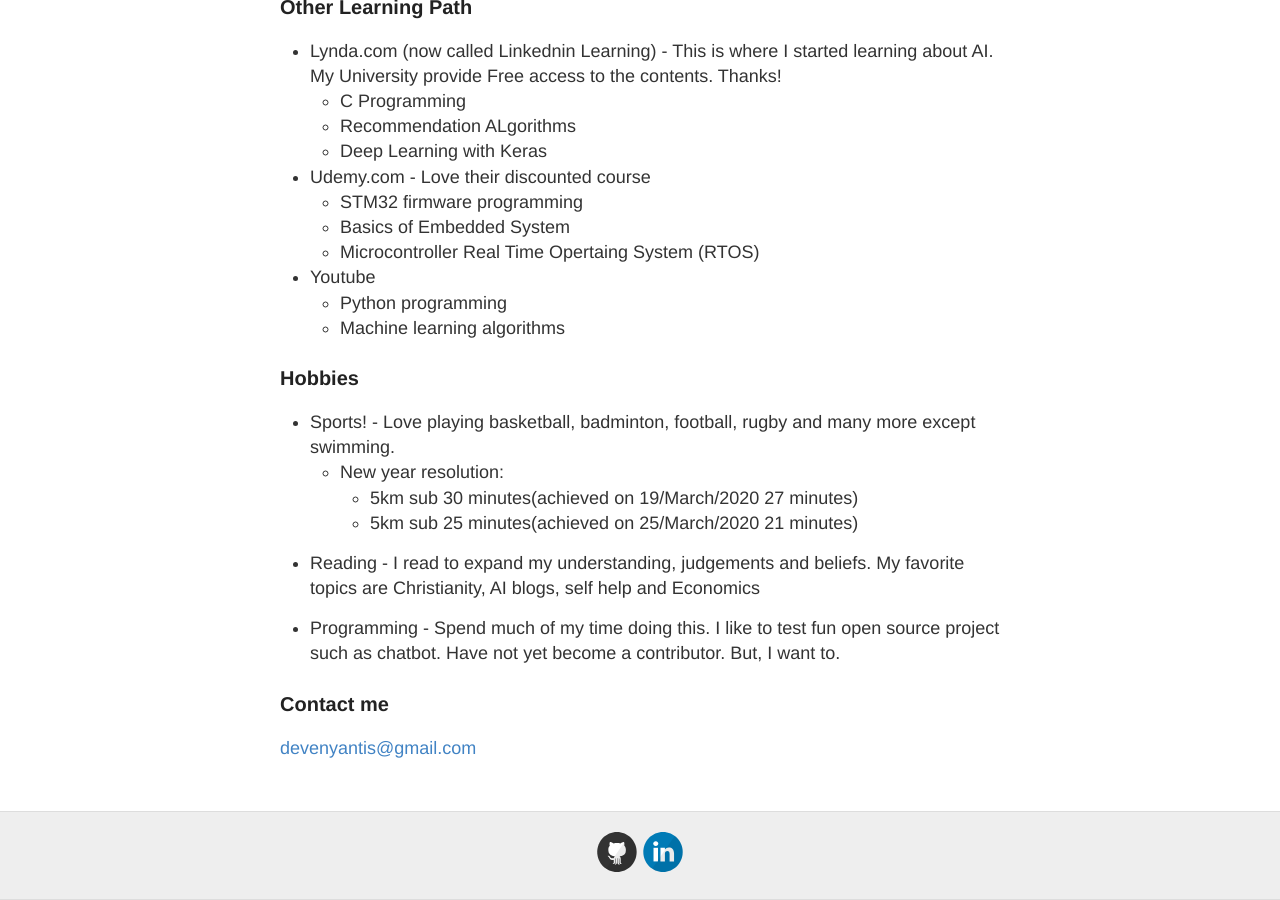
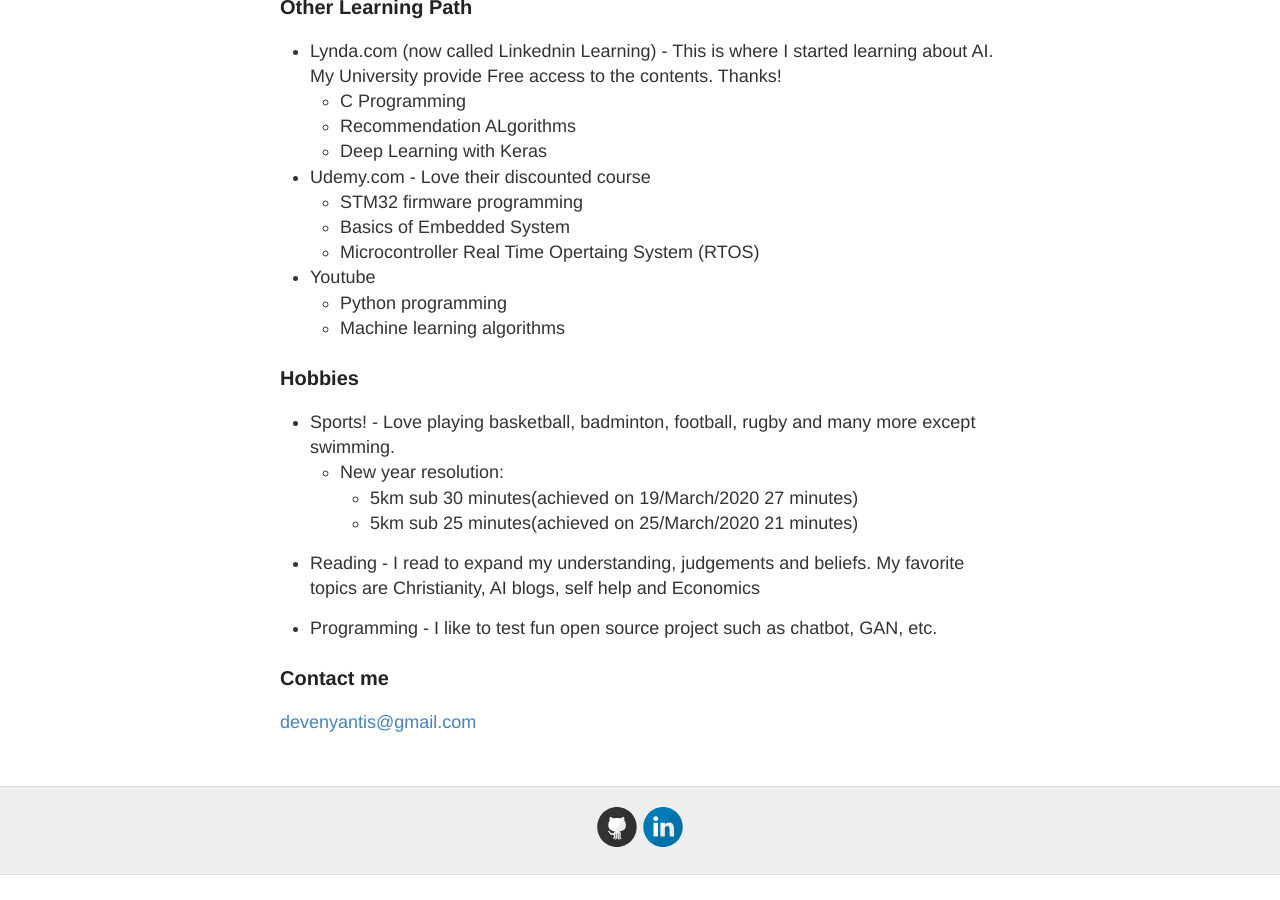
Before and after one commit to devennn/devennn.github.io, a Jekyll site: the page built from about.md, in a window 1280 px wide and 900 px high, scrolled down 1139 px. Built offline with Jekyll 4.4.1, drawn with Linux system fonts in a browser that asks for light colours; after the commit the page ends 2014 px from its top, so only the background shows below that.

Commit message:
Update about.md

```diff
--- a/about.md
+++ b/about.md
@@ -55,7 +55,7 @@ Three reasons why I blog.
 
 - Reading - I read to expand my understanding, judgements and beliefs. My favorite topics are Christianity, AI blogs, self help and Economics
 
-- Programming - Spend much of my time doing this. I like to test fun open source project such as chatbot. Have not yet become a contributor. But, I want to.
+- Programming - I like to test fun open source project such as chatbot, GAN, etc.
 
 ### Contact me
 
```
